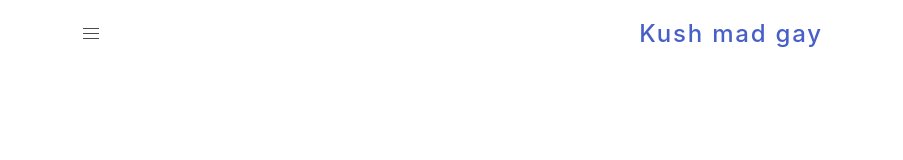
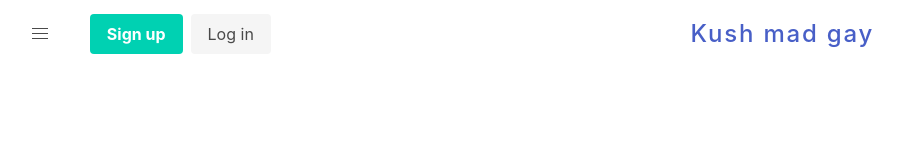
Before and after one commit to vijankush/Quatroah, a website: page index.html in a window 1280 px wide. Shown: the whole page, without its empty margins (186-1089 px from the left). Drawn offline with nearby package versions, Linux system fonts and the light colour scheme.

Commit message:
Login and signup buttons

```diff
--- a/index.html
+++ b/index.html
@@ -19,7 +19,7 @@
                     </a>
                 </div>
 
-                <!-- <div class="navbar-item">
+                <div class="navbar-item">
                     <div class="buttons">
                         <a class="button is-primary">
                             <strong>Sign up</strong>
@@ -29,7 +29,7 @@
                             Log in
                         </a>
                     </div>
-                </div> -->
+                </div>
             </div>
 
             <div class="navbar-end">
```
